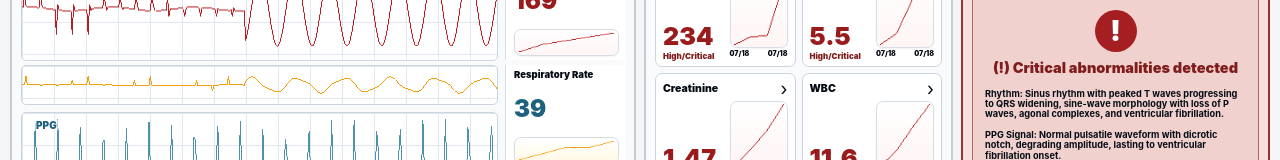
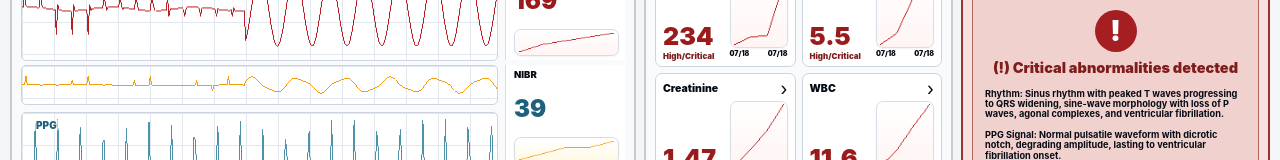
Before and after one commit to AdityaB09/KG_Dashboard, a React (Vite) app: page / in a window 1280 px wide. Both pictures are taken after a click on the button "Analytics". Shown: the part 214-374 px from the top of the page. Built offline with nearby package versions, Linux system fonts and the light colour scheme; no server answers.

Commit message:
Update ClinicalPhysiologyPage.jsx

```diff
--- a/src/components/ClinicalPhysiologyPage.jsx
+++ b/src/components/ClinicalPhysiologyPage.jsx
@@ -1067,7 +1067,7 @@ const alertColor = normalizeColor(live.alertColor, "red");
               </div>
 
               <div className="kgen-side-vital">
-                <span>Respiratory Rate</span>
+                <span>NIBR</span>
                 <strong className="blue">{live.respiratoryRate}</strong>
          <MiniTrend
   color={getLiveColor(live, "respiratoryRate", "yellow")}
```
